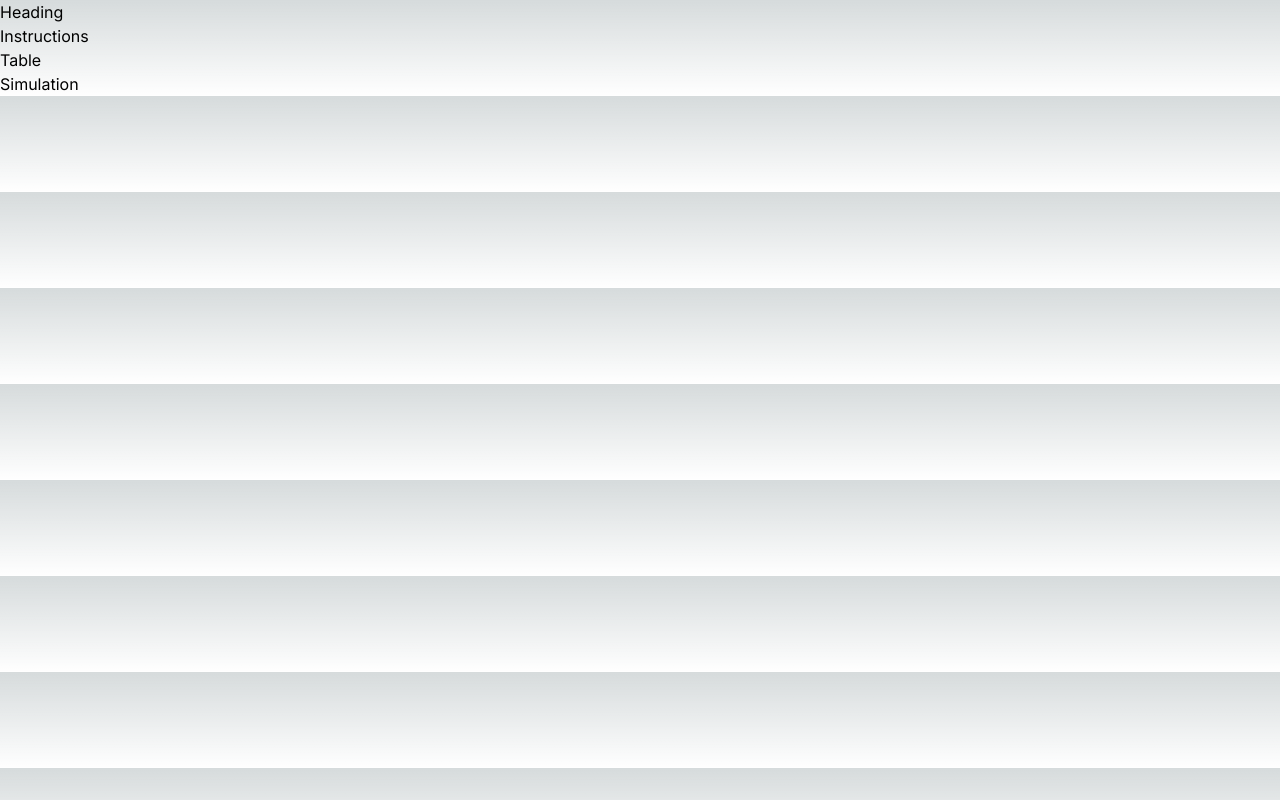
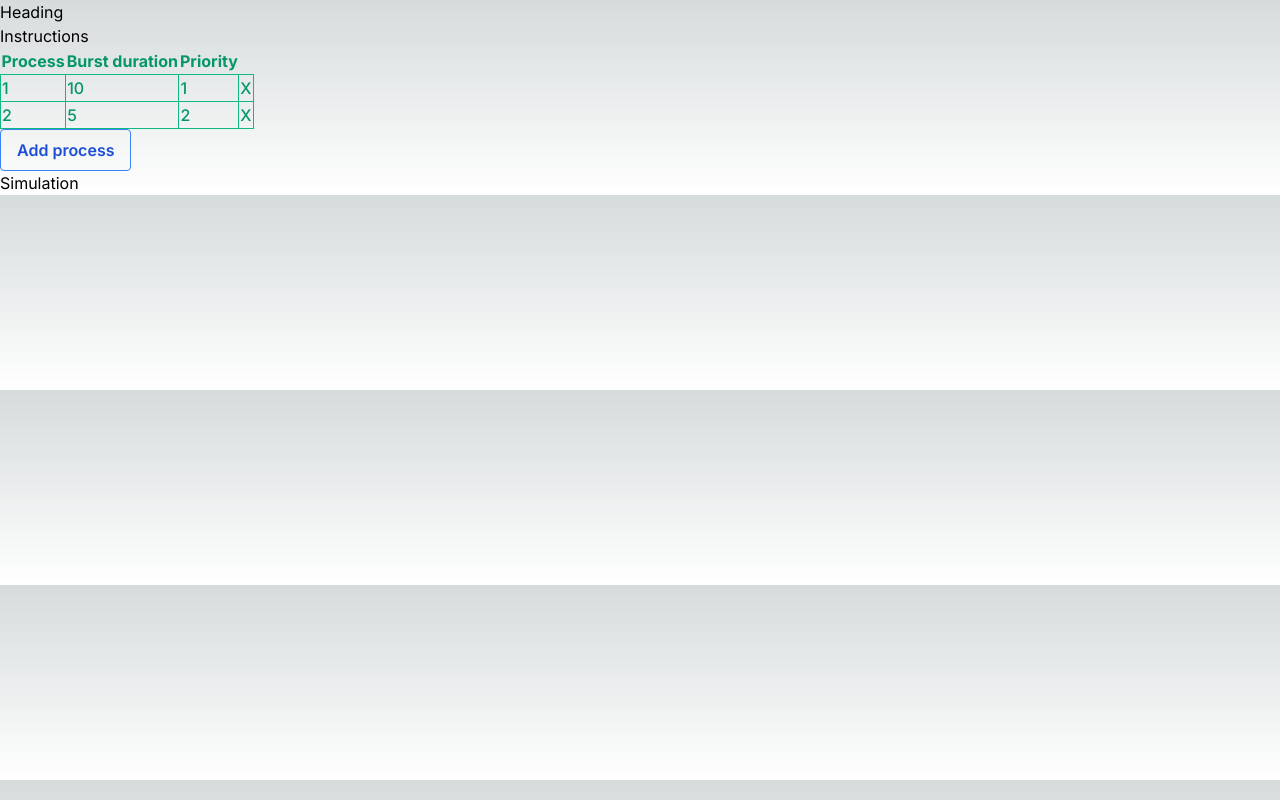
Before and after one commit to Ammce/queue-simulation-networks-project, a Next.js app: page /home in a window 1280 px wide. Built offline with nearby package versions, Linux system fonts and the light colour scheme.

Commit message:
feat: processes to add

```diff
--- a/src/app/home/page.tsx
+++ b/src/app/home/page.tsx
@@ -1,21 +1,76 @@
 "use client";
-import { useState } from "react";
+import { useEffect, useState } from "react";
 
 type Process = {
-  id: number;
-  burstDuration: number;
-  priority?: number;
+  id: number | null;
+  burstDuration: number | null;
+  priority: number | null;
 };
+
+const fakeProcesses: Process[] = [
+  { id: 1, burstDuration: 10, priority: 1 },
+  { id: 2, burstDuration: 5, priority: 2 },
+];
 
 const Page = (props) => {
   const [processes, setProcesses] = useState<Process[]>([]);
+
+  useEffect(() => {
+    setProcesses(fakeProcesses);
+  }, []);
+
+  const addProcess = () => {
+    setProcesses([
+      ...processes,
+      { id: processes.length + 1, burstDuration: null, priority: null },
+    ]);
+  };
 
   return (
     <div>
       <div>Heading</div>
       <div>
         <div>Instructions</div>
-        <div>Table</div>
+        <div className="rounded-t-xl overflow-hidden bg-gradient-to-r">
+          <table className="table-auto">
+            <thead>
+              <tr>
+                <th className=" text-emerald-600">Process</th>
+                <th className=" text-emerald-600">Burst duration</th>
+                <th className=" text-emerald-600">Priority</th>
+                <th className=" text-emerald-600"></th>
+              </tr>
+            </thead>
+            <tbody>
+              {processes.map((process) => {
+                return (
+                  <tr key={process.id}>
+                    <td className="border border-emerald-500  text-emerald-600 font-medium">
+                      {process.id}
+                    </td>
+                    <td className="border border-emerald-500  text-emerald-600 font-medium">
+                      {process.burstDuration}
+                    </td>
+                    <td className="border border-emerald-500  text-emerald-600 font-medium">
+                      {process.priority}
+                    </td>
+                    <td className="border border-emerald-500  text-emerald-600 font-medium">
+                      X
+                    </td>
+                  </tr>
+                );
+              })}
+            </tbody>
+          </table>
+          <div>
+            <button
+              onClick={addProcess}
+              className="bg-transparent hover:bg-blue-500 text-blue-700 font-semibold hover:text-white py-2 px-4 border border-blue-500 hover:border-transparent rounded"
+            >
+              Add process
+            </button>
+          </div>
+        </div>
       </div>
       <div>Simulation</div>
     </div>
```
